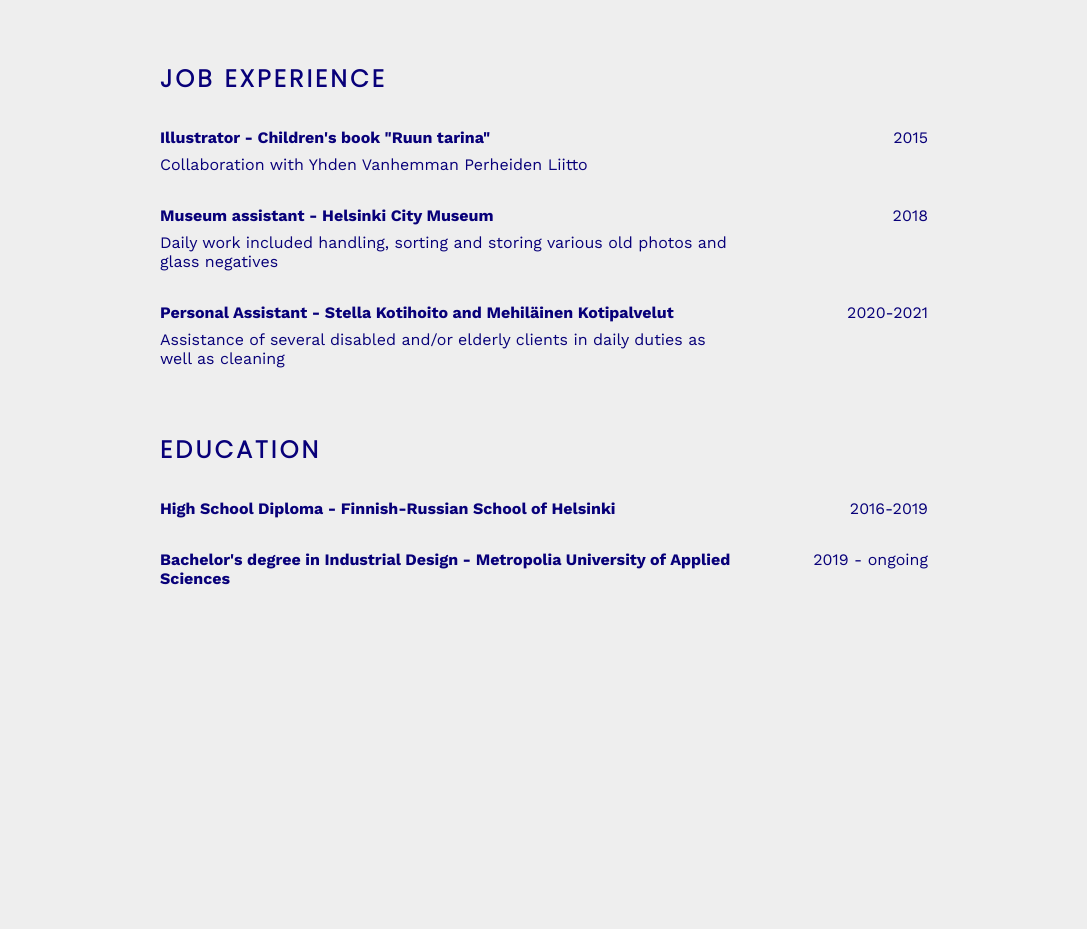
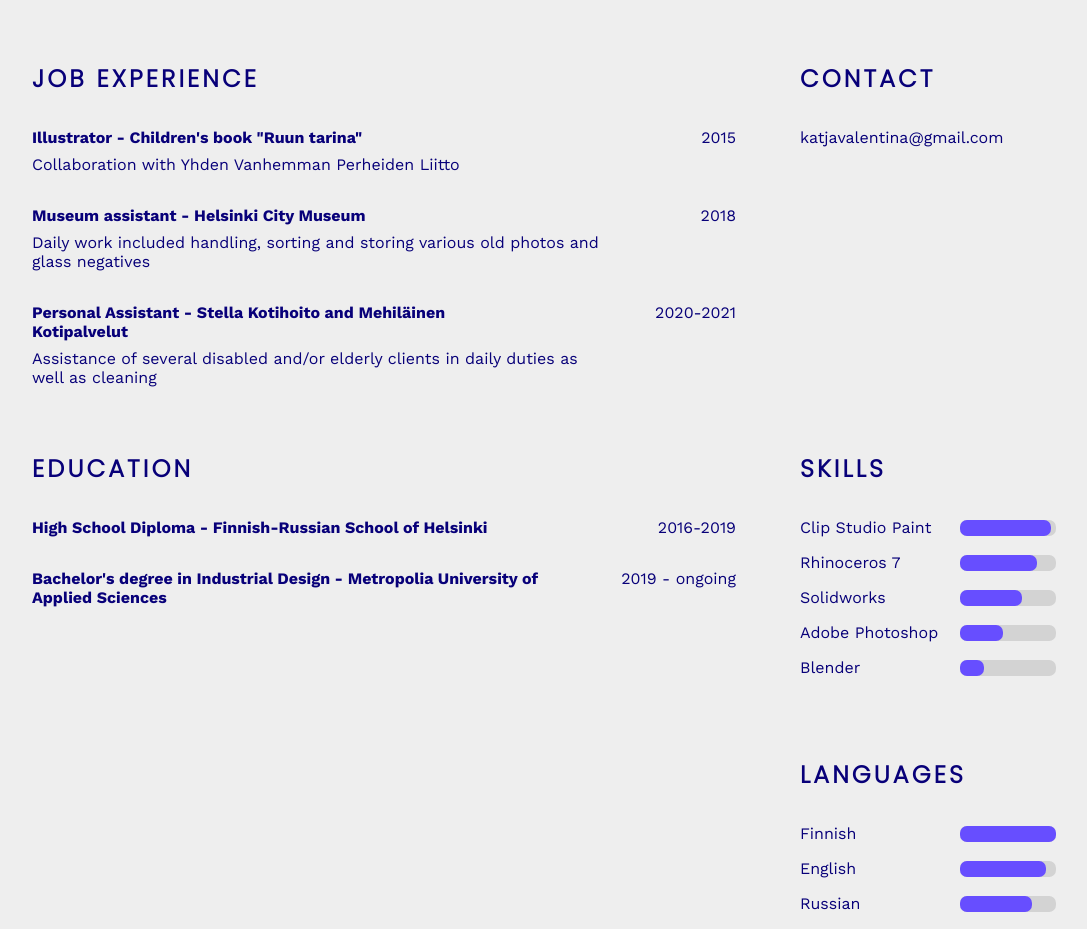
Before and after one commit to Sendouc/katja-portfolio, an Astro site: page /cv in a window 1280 px wide. Shown: the part 160-1089 px from the top of the page, without its empty margins (96-1183 px from the left). Before the commit the page ends 800 px from the top, so only its background shows below. Built offline with nearby package versions, Linux system fonts and the light colour scheme; Astro itself is replaced by a stand-in of ours.

Commit message:
CV page with all the data

```diff
--- /dev/null
+++ b/src/components/TitledProgress.astro
@@ -0,0 +1,35 @@
+---
+const { title, progress } = Astro.props
+---
+
+<style>
+  .container {
+    display: flex;
+    align-items: center;
+    justify-content: space-between;
+    margin: 1rem 0;
+  }
+
+  progress {
+    width: 6rem;
+    appearance: none;
+    border-radius: 7px;
+  }
+  progress::-webkit-progress-bar {
+    background-color: var(--secondary-bg);
+    border-radius: 7px;
+  }
+  progress::-webkit-progress-value {
+    background-color: var(--theme);
+    border-radius: 7px;
+  }
+  progress::-moz-progress-bar {
+    background-color: var(--theme);
+    border-radius: 7px;
+  }
+</style>
+
+<div class="container">
+  <div>{title}</div>
+  <progress max="100" value={progress}></progress>
+</div>
--- /dev/null
+++ b/src/data/languages.json
@@ -0,0 +1,14 @@
+[
+  {
+    "title": "Finnish",
+    "progress": "100"
+  },
+  {
+    "title": "English",
+    "progress": "90"
+  },
+  {
+    "title": "Russian",
+    "progress": "75"
+  }
+]
--- /dev/null
+++ b/src/data/skills.json
@@ -0,0 +1,22 @@
+[
+  {
+    "title": "Clip Studio Paint",
+    "progress": "95"
+  },
+  {
+    "title": "Rhinoceros 7",
+    "progress": "80"
+  },
+  {
+    "title": "Solidworks",
+    "progress": "65"
+  },
+  {
+    "title": "Adobe Photoshop",
+    "progress": "45"
+  },
+  {
+    "title": "Blender",
+    "progress": "25"
+  }
+]
--- a/src/global.css
+++ b/src/global.css
@@ -2,6 +2,7 @@
 
 :root {
   --bg: #eeeeee;
+  --secondary-bg: #d3d3d3;
   --theme: #674eff;
   --text: #080079;
 
@@ -15,6 +16,7 @@ h2 {
   text-transform: uppercase;
   letter-spacing: 0.2rem;
   margin: 0;
+  margin-bottom: 2rem;
 }
 
 a {
@@ -23,6 +25,6 @@ a {
 }
 
 body {
-  max-width: 48rem;
+  max-width: 64rem;
   margin: 0 auto;
 }
--- a/src/pages/cv.astro
+++ b/src/pages/cv.astro
@@ -1,10 +1,19 @@
 ---
   import experience from "../data/job-experience.json"
   import education from "../data/education.json"
+  import skills from "../data/skills.json"
+  import languages from "../data/languages.json"
   import Layout from "../components/Layout.astro"
+  import TitledProgress from "../components/TitledProgress.astro"
 ---
 
 <style>
+  .container {
+    display: grid;
+    gap: 4rem;
+    grid-template-columns: 2.75fr 1fr;
+  }
+
   .title-container {
     display: flex;
     align-items: flex-start;
@@ -13,20 +22,17 @@
   }
 
   b {
-    max-width: 36rem;
+    max-width: 32rem;
   }
 
   .desc {
     margin-top: 0.5rem;
     max-width: 36rem;
   }
-
-  .education {
-    margin-top: 4rem;
-  }
 </style>
 
 <Layout>
+  <div class="container">
     <div>
       <h2>Job experience</h2>
       {experience.map(job => (
@@ -39,7 +45,11 @@
         </>
       ))}
     </div>
-  <div class="education">
+    <div>
+      <h2>Contact</h2>
+      <a href="mailto:katjavalentina@gmail.com">katjavalentina@gmail.com</a>
+    </div>
+    <div>
       <h2>Education</h2>
       {education.map(ed => (
         <>
@@ -50,4 +60,18 @@
         </>
       ))}
     </div>
+    <div>
+      <h2>Skills</h2>
+      {skills.map(skill => (
+        <TitledProgress title={skill.title} progress={skill.progress} />
+      ))}
+    </div>
+    <div></div>
+    <div>
+      <h2>Languages</h2>
+      {languages.map(lang => (
+        <TitledProgress title={lang.title} progress={lang.progress} />
+      ))}
+    </div>
+  </div>
 </Layout>
```
Lines whose indentation alone changed are shown as unchanged.
